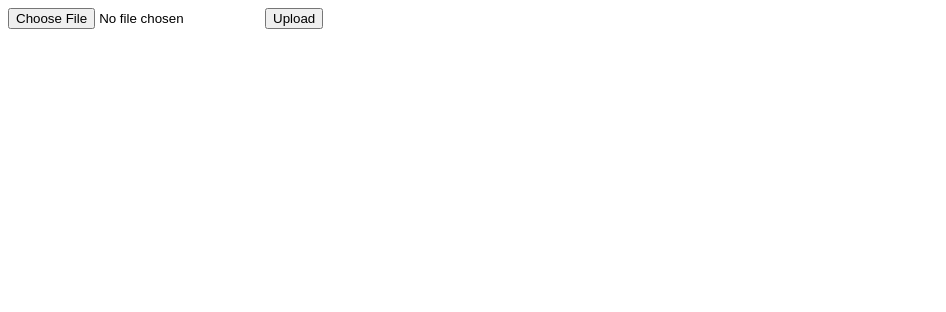
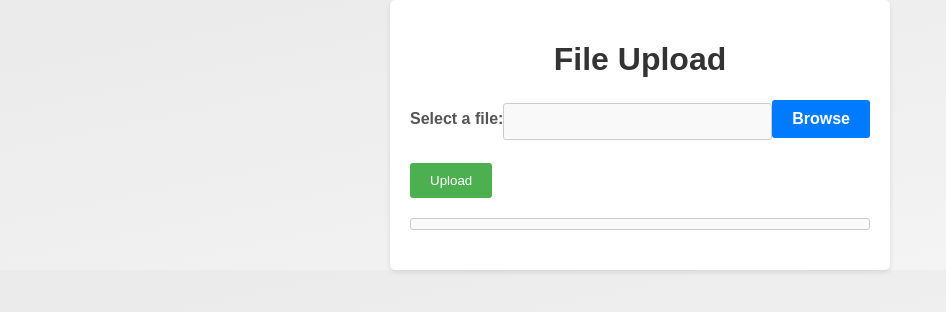
Before and after one commit to MASHOD0/alzheimers_detection_application, a Flask app: page / in a window 1280 px wide. Shown: the top 312 px of the page, without its empty margins (0-946 px from the left). Run offline with Flask 3, Linux system fonts and the light colour scheme.

Commit message:
add website ;

```diff
--- a/templates/index.html
+++ b/templates/index.html
@@ -3,12 +3,159 @@
 <head>
     <meta charset="UTF-8">
     <meta name="viewport" content="width=device-width, initial-scale=1.0">
-    <title>Document</title>
+    <title>File Upload</title>
+    <style>
+       body {
+            font-family: Arial, sans-serif;
+            background-image: linear-gradient(to bottom right, #eaeaea, #f5f5f5);
+            margin: 0;
+            padding: 0;
+        }
+        .container {
+            max-width: 500px;
+            margin: 0 auto;
+            padding: 20px;
+            box-sizing: border-box;
+            background-color: #fff;
+            border-radius: 5px;
+            box-shadow: 0 2px 5px rgba(0, 0, 0, 0.1);
+        }
+        h1 {
+            text-align: center;
+            color: #333;
+        }
+        .form-group {
+            margin-bottom: 20px;
+        }
+        .form-group label {
+            display: block;
+            font-weight: bold;
+            margin-bottom: 5px;
+            color: #555;
+        }
+        input[type="file"] {
+            display: none;
+        }
+        .file-upload {
+            display: flex;
+            align-items: center;
+        }
+        .file-upload input[type="text"] {
+            flex: 1;
+            padding: 10px;
+            border: 1px solid #ccc;
+            border-radius: 3px;
+            background-color: #f9f9f9;
+        }
+        .file-upload .browse-btn {
+            padding: 10px 20px;
+            background-color: #007bff;
+            border: none;
+            border-radius: 3px;
+            color: #fff;
+            cursor: pointer;
+        }
+        .file-upload .browse-btn:hover {
+            background-color: #0056b3;
+        }
+        button[type="submit"] {
+            padding: 10px 20px;
+            background-color: #4caf50;
+            border: none;
+            border-radius: 3px;
+            color: #fff;
+            cursor: pointer;
+        }
+        button[type="submit"]:hover {
+            background-color: #45a049;
+        }
+        .upload-progress {
+            margin-top: 20px;
+            background-color: #f9f9f9;
+            border: 1px solid #ccc;
+            border-radius: 3px;
+            overflow: hidden;
+        }
+        .upload-progress-bar {
+            width: 0%;
+            height: 10px;
+            background-color: #007bff;
+            transition: width 0.2s ease-in-out;
+        }
+        .error-message {
+            color: red;
+            margin-top: 5px;
+        }
+        .file-preview {
+            text-align: center;
+            margin-top: 20px;
+        }
+        .file-preview img {
+            max-width: 100%;
+            max-height: 200px;
+            margin-top: 10px;
+            border-radius: 3px;
+            box-shadow: 0 2px 5px rgba(0, 0, 0, 0.1);
+        }
+
+    </style>
 </head>
 <body>
-    <form action="/upload" method="post" enctype="multipart/form-data">
-        <input type="file" name="file">
-        <input type="submit" value="Upload">
-    </form>
+    <div class="container">
+        <h1>File Upload</h1>
+        <form action="/upload" method="post" enctype="multipart/form-data" onsubmit="return validateForm(event)">
+            <div class="form-group file-upload">
+                <label for="file">Select a file:</label>
+                <input type="text" id="file-name" readonly>
+                <label for="file" class="browse-btn">Browse</label>
+                <input type="file" name="file" id="file" required>
+            </div>
+            <button type="submit">Upload</button>
+        </form>
+        <div class="upload-progress">
+            <div class="upload-progress-bar"></div>
+        </div>
+        <div class="error-message" id="error-message"></div>
+        <div class="file-preview" id="file-preview"></div>
+    </div>
+
+    <script>
+        const fileInput = document.getElementById('file');
+        const fileNameInput = document.getElementById('file-name');
+        const filePreview = document.getElementById('file-preview');
+        const errorMessage = document.getElementById('error-message');
+
+        fileInput.addEventListener('change', function() {
+            fileNameInput.value = fileInput.files[0].name;
+            previewFile(fileInput.files[0]);
+        });
+
+        function previewFile(file) {
+            const reader = new FileReader();
+            reader.onload = function() {
+                const img = document.createElement('img');
+                img.src = reader.result;
+                filePreview.innerHTML = '';
+                filePreview.appendChild(img);
+            };
+            reader.readAsDataURL(file);
+        }
+
+        function validateForm(event) {
+            const file = fileInput.files[0];
+            if (!file) {
+                errorMessage.innerText = 'Please select a file.';
+                event.preventDefault();
+                return false;
+            }
+            if (file.type.indexOf('image/') !== 0) {
+                errorMessage.innerText = 'Please select an image file.';
+                event.preventDefault();
+                return false;
+            }
+            errorMessage.innerText = '';
+            return true;
+        }
+    </script>
 </body>
 </html>
```
